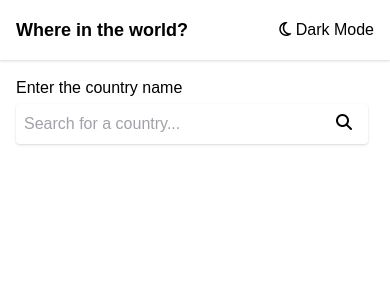
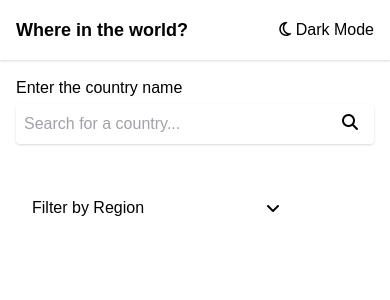
Before and after one commit to manoj-jayapprakash/countries-FEM, a React (Create React App) app: page / in a window 390 px wide. Shown: the top 300 px of the page. Built offline with nearby package versions, Linux system fonts and the light colour scheme.

Commit message:
Added Filter by type component

```diff
--- a/src/components/FilterType.js
+++ b/src/components/FilterType.js
@@ -0,0 +1,37 @@
+import { Link } from 'react-router-dom';
+
+import { useState } from 'react';
+
+export const FilterType = () => {
+  const [showFilterTypes, setShowFilterTypes] = useState(false);
+
+  const showFilterTypeHandler = () => {
+    setShowFilterTypes(!showFilterTypes);
+  };
+  return (
+    <div className="filter__type p-4 w-4/5 md:w-64 relative">
+      <button
+        className="filter__type-label flex justify-between items-center w-full p-4 bg-theme-elements rounded"
+        onClick={showFilterTypeHandler}
+      >
+        Filter by Region
+        <i className="fas fa-angle-down block"></i>
+      </button>
+      <div
+        className={
+          showFilterTypes
+            ? 'filter__options my-1 p-4 bg-theme-elements rounded absolute'
+            : 'hidden'
+        }
+        style={{ width: '90%' }}
+      >
+        <Link to="/products" className="block">
+          Africa
+        </Link>
+        <Link to="/products">Africa</Link>
+        <Link to="/products">Africa</Link>
+        <Link to="/products">Africa</Link>
+      </div>
+    </div>
+  );
+};
--- a/src/components/Filters.js
+++ b/src/components/Filters.js
@@ -3,9 +3,9 @@ import { FilterType } from './FilterType';
 
 export const Filters = () => {
   return (
-    <div className="flex justify-between xl:container mx-auto">
+    <div className="md:flex justify-between items-center xl:container mx-auto">
       <Search />
-      {/* <FilterType /> */}
+      <FilterType />
     </div>
   );
 };
--- a/src/components/Search.js
+++ b/src/components/Search.js
@@ -29,15 +29,16 @@ export const Search = () => {
   }, []);
 
   return (
-    <div className="search-wrapper p-4 relative  w-96">
+    <div className="search-wrapper p-4 relative md:w-96">
       <label htmlFor="search" className="block">
         Enter the country name
       </label>
       <input
         type="text"
         placeholder="Search for a country..."
-        className="search dark:bg-theme-elements w-full shadow p-2 rounded my-1"
+        className="search bg-theme-elements w-full shadow p-2 rounded my-1"
         onChange={searchHandler}
+        value={value}
         onBlur={hideSuggestions}
       />
       <Link to="/details">
--- a/tailwind.config.js
+++ b/tailwind.config.js
@@ -15,6 +15,7 @@ module.exports = {
     inset: {
       12: '3.35rem',
     },
+
     container: {
       screens: {
         sm: '640px',
```
